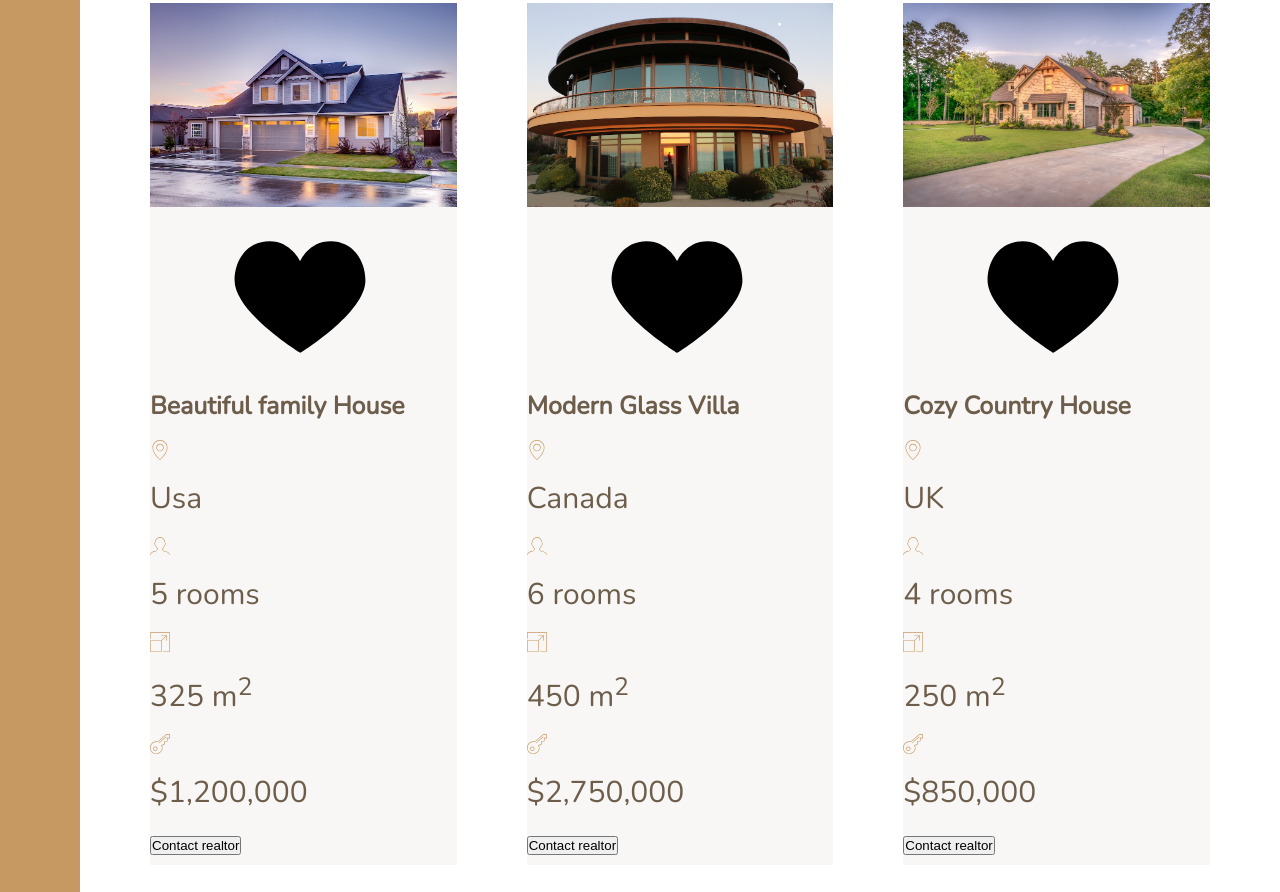
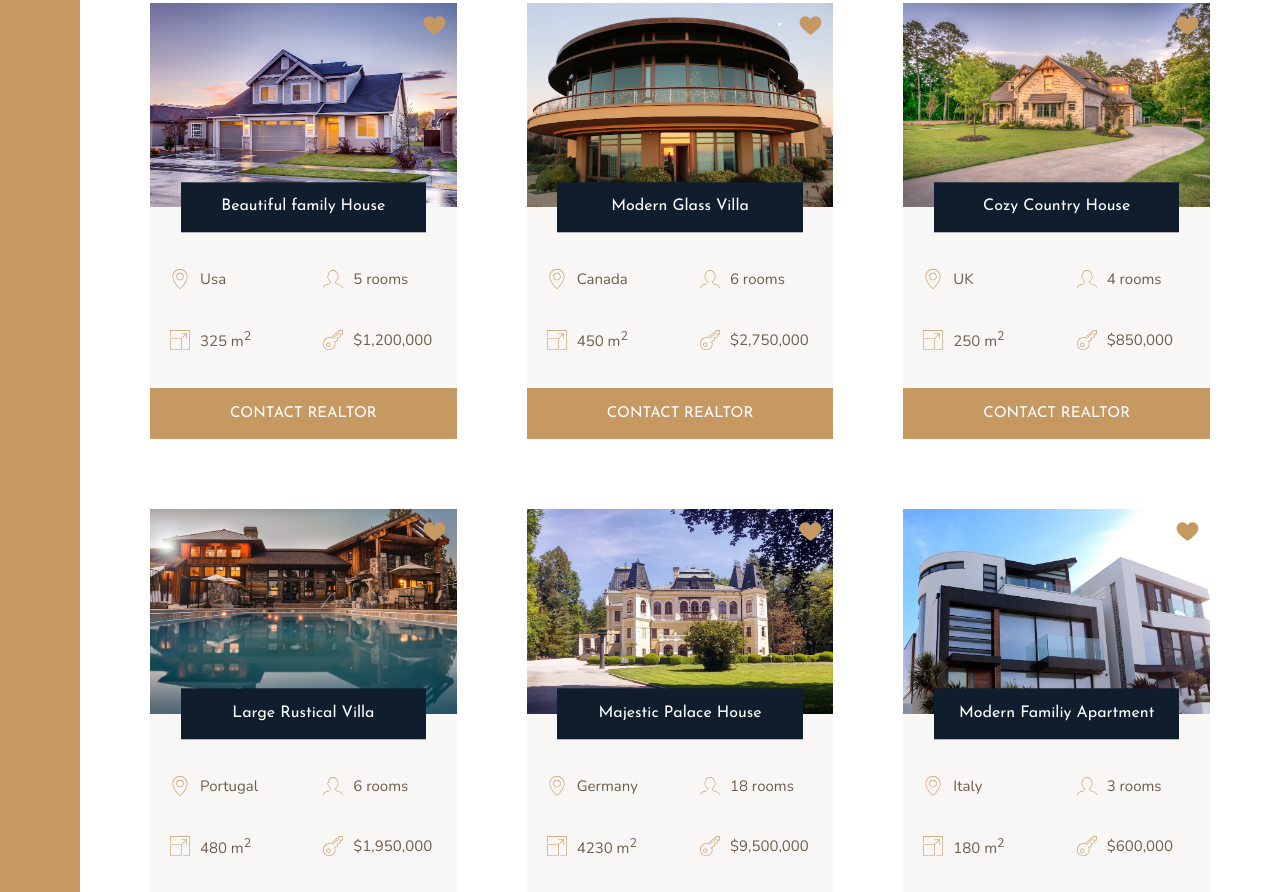
Before and after one commit to Dual1tyxd3v/nexter, a website: page index.html in a window 1280 px wide. Shown: the part 2052-2944 px from the top of the page. Drawn offline with nearby package versions, Linux system fonts and the light colour scheme.

Commit message:
Complete homes section

```diff
--- a/index.html
+++ b/index.html
@@ -92,7 +92,7 @@
     <h3 class="header-3 mb-sm">Happy customers</h3>
     <h2 class="header-2 header-2--dark mb-md">&ldquo;The best decision of ourl lives&rdquo;</h2>
     <p class="story__text">Lorem, ipsum dolor sit amet consectetur adipisicing elit. Tenetur distinctio necessitatibus pariatur voluptatibus. Quidem consequatur harum volupta!</p>
-    <button class="btn">Find your own home</button>
+    <button class="btn home__btn">Find your own home</button>
   </div>
   <section class="homes">
     <div class="home">
@@ -125,7 +125,7 @@
         </svg>
         <p>$1,200,000</p>
       </div>
-      <button class="cta">Contact realtor</button>
+      <button class="btn home__btn">Contact realtor</button>
     </div>
 
     <div class="home">
@@ -158,7 +158,7 @@
         </svg>
         <p>$2,750,000</p>
       </div>
-      <button class="cta">Contact realtor</button>
+      <button class="btn home__btn">Contact realtor</button>
     </div>
 
     <div class="home">
@@ -191,7 +191,7 @@
         </svg>
         <p>$850,000</p>
       </div>
-      <button class="cta">Contact realtor</button>
+      <button class="btn home__btn">Contact realtor</button>
     </div>
 
     <div class="home">
@@ -224,7 +224,7 @@
         </svg>
         <p>$1,950,000</p>
       </div>
-      <button class="cta">Contact realtor</button>
+      <button class="btn home__btn">Contact realtor</button>
     </div>
 
     <div class="home">
@@ -257,7 +257,7 @@
         </svg>
         <p>$9,500,000</p>
       </div>
-      <button class="cta">Contact realtor</button>
+      <button class="btn home__btn">Contact realtor</button>
     </div>
 
     <div class="home">
@@ -290,7 +290,7 @@
         </svg>
         <p>$600,000</p>
       </div>
-      <button class="cta">Contact realtor</button>
+      <button class="btn home__btn">Contact realtor</button>
     </div>
   </section>
   <section class="gallery">
--- a/sass/_homes.scss
+++ b/sass/_homes.scss
@@ -8,20 +8,68 @@
 
 .home {
   background-color: $color-grey-light-1;
+  display: grid;
+  grid-template-columns: repeat(2, 1fr);
+  grid-row-gap: 3.5rem;
 
   &__img {
     width: 100%;
+    grid-column: 1 / -1;
+    grid-row: 1 / 2;
+  }
+
+  &__like {
+    width: 2.5rem;
+    height: 2.5rem;
+    fill: $color-primary;
+    grid-row: 1 / 1;
+    grid-column: 2 / 3;
+    justify-self: end;
+    z-index: 3;
+    margin: 1rem;
+  }
+
+  &__name {
+    font-family: $font-display;
+    font-size: 1.6rem;
+    padding: 1.25rem;
+    color: #fff;
+    background-color: $color-secondary;
+    font-weight: 400;
+    width: 80%;
+    grid-column: 1 / -1;
+    justify-self: center;
+    align-self: end;
+    text-align: center;
+    z-index: 3;
+    grid-row: 1 / 2;
+    transform: translateY(50%);
+  }
+
+  &__btn {
+    grid-column: 1 / -1;
+  }
+
+  &__location,
+  &__rooms {
+    margin-top: 2.5rem;
   }
 
   &__location,
   &__rooms,
   &__area,
   &__price {
+    font-size: 1.5rem;
+    display: flex;
+    align-items: center;
+    margin-left: 2rem;
 
     svg {
       width: 2rem;
       height: 2rem;
       fill: $color-primary;
+      margin-right: 1rem;
     }
+
   }
 }
```
Also changed, not shown: css/style.css, 1 other file.
